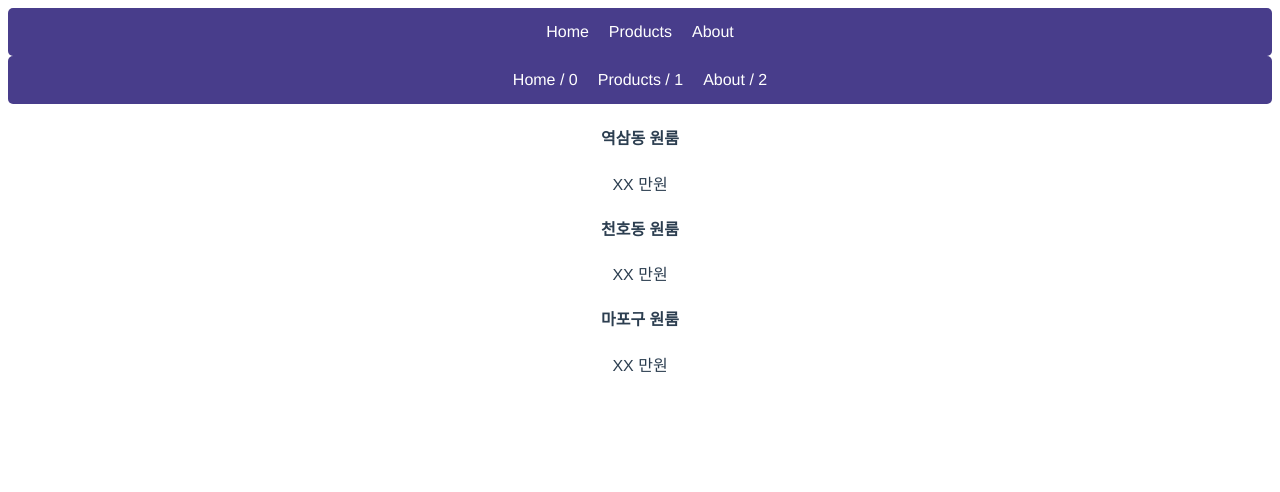
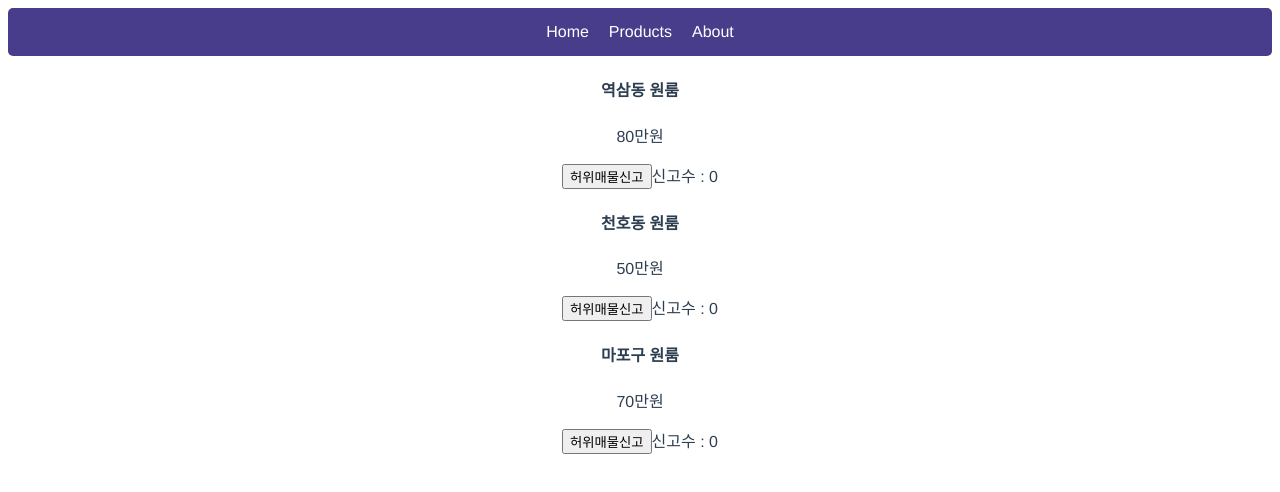
Before and after one commit to hosibito/vuedongsan, a Vue app: page / in a window 1280 px wide. Shown: the top 492 px of the page. Built offline with nearby package versions, Linux system fonts and the light colour scheme.

Commit message:
04강. Vue 이벤트 핸들러로 click 감지하기

```diff
--- a/src/App.vue
+++ b/src/App.vue
@@ -3,31 +3,34 @@
     <a v-for="menu in menuList" :key="menu">{{ menu }}</a>
   </div>
 
-  <div class="menu">
-    <a v-for="(menu, index) in menuList" :key="index">{{ menu }} / {{ index }}</a>
+  <div v-for="(product,index) in products" :key="product.name">
+    <h4>{{product.name}}</h4>
+    <p>{{product.price}}만원</p>
+    <button @click="addDeclaration(index)">허위매물신고</button>
+    <span>신고수 : {{product.declaration}}</span>
   </div>
-
-  <div v-for="product in products" :key="product">
-    <h4>{{ product }}</h4>
-    <p>XX 만원</p>
-  </div>
-
 </template>
 
 <script>
-
-
 export default {
   name: 'App',
   components: {
-
   },
   data(){
     return{
       menuList : ['Home', 'Products', 'About'],
       price1 :60,
       styleH4 : 'color: red',
-      products : ['역삼동 원룸', '천호동 원룸', '마포구 원룸']
+      products : [
+        { name : '역삼동 원룸', price : 80, declaration: 0},
+        { name : '천호동 원룸', price : 50, declaration: 0},
+        { name : '마포구 원룸', price : 70, declaration: 0},
+      ]
+    }
+  },
+  methods : {
+    addDeclaration(index){
+      this.products[index].declaration += 1;
     }
   }
 }
```
